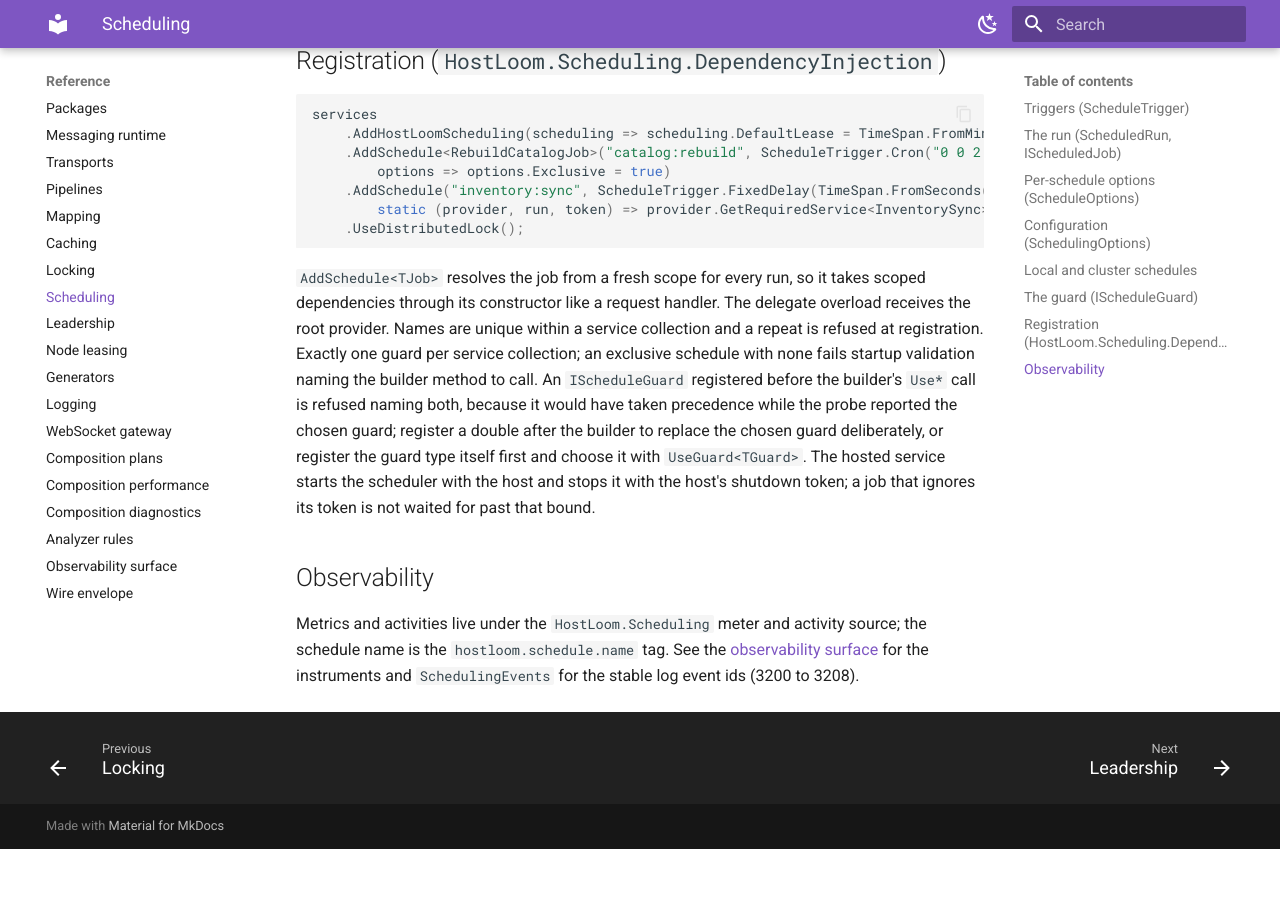
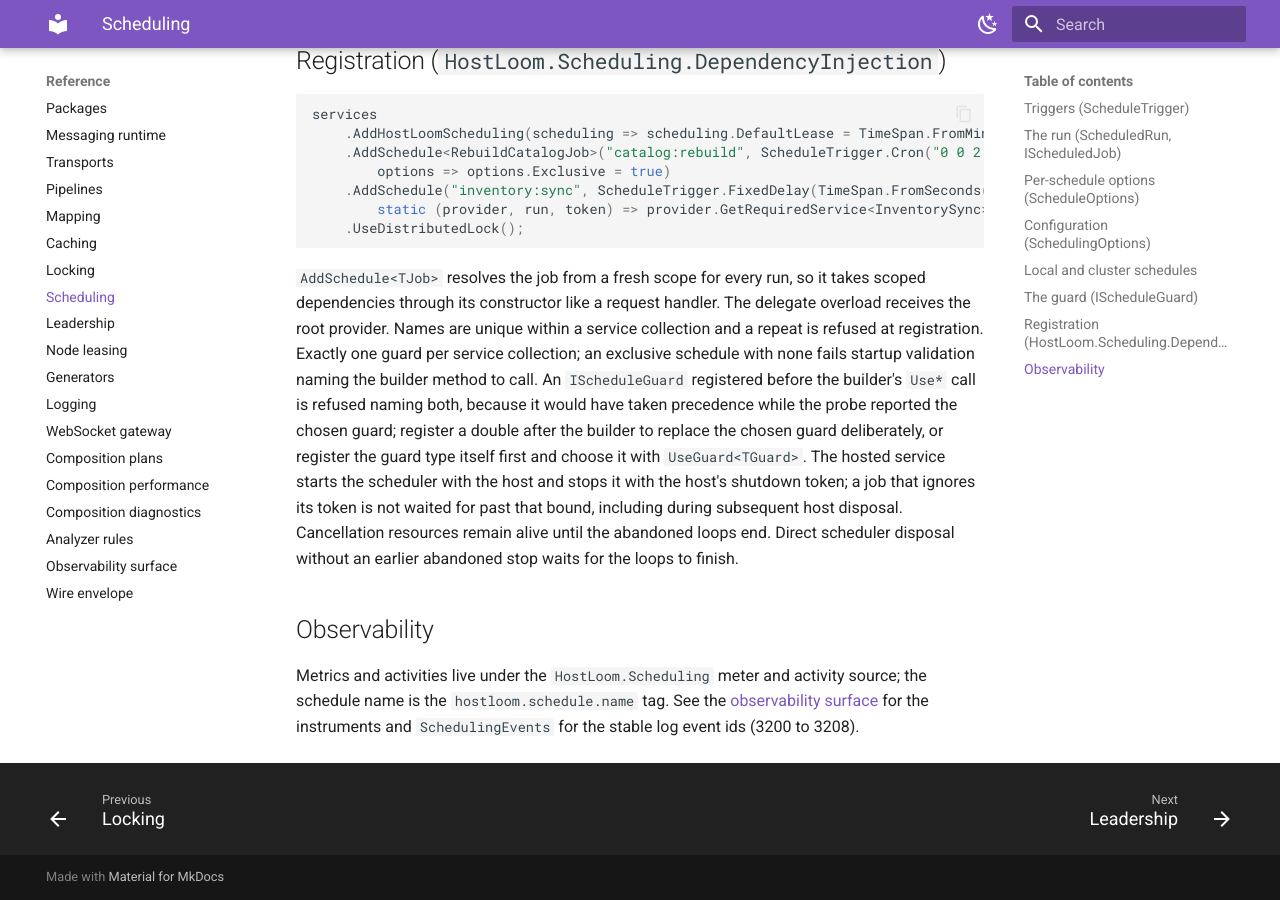
Before and after one commit to kidoz/hostloom, an MkDocs documentation site: the page built from docs/reference/scheduling.md, in a window 1280 px wide and 900 px high, scrolled down 3389 px. Built offline with MkDocs 1.6.1 and Material for MkDocs 9.7.7, drawn with Linux system fonts in a browser that asks for light colours; before the commit the page ends 4238 px from its top, so only the background shows below that.

Commit message:
Document the scheduler shutdown bound and disposal

```diff
--- a/docs/reference/scheduling.md
+++ b/docs/reference/scheduling.md
@@ -142,7 +142,9 @@ precedence while the probe reported the chosen guard; register a double after
 the builder to replace the chosen guard deliberately, or register the guard
 type itself first and choose it with `UseGuard<TGuard>`. The hosted service starts the scheduler with
 the host and stops it with the host's shutdown token; a job that ignores its
-token is not waited for past that bound.
+token is not waited for past that bound, including during subsequent host disposal. Cancellation
+resources remain alive until the abandoned loops end. Direct scheduler disposal without an
+earlier abandoned stop waits for the loops to finish.
 
 ## Observability
 
```
Also changed, not shown: src/HostLoom.Scheduling/README.md (+5 -0 lines).
